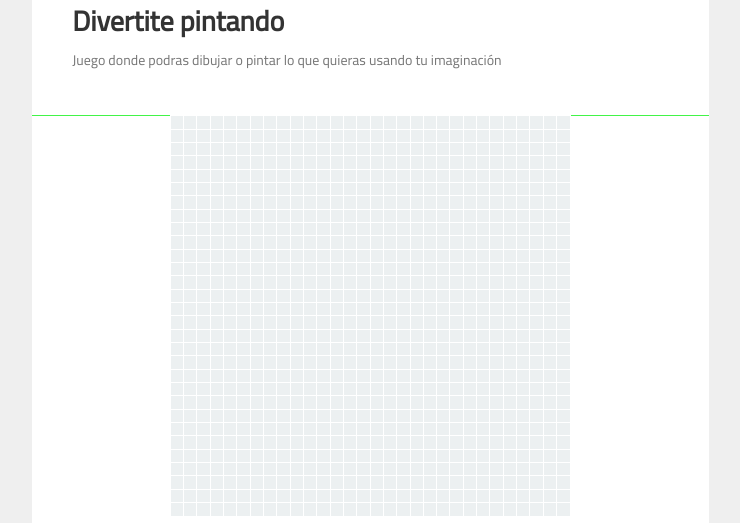
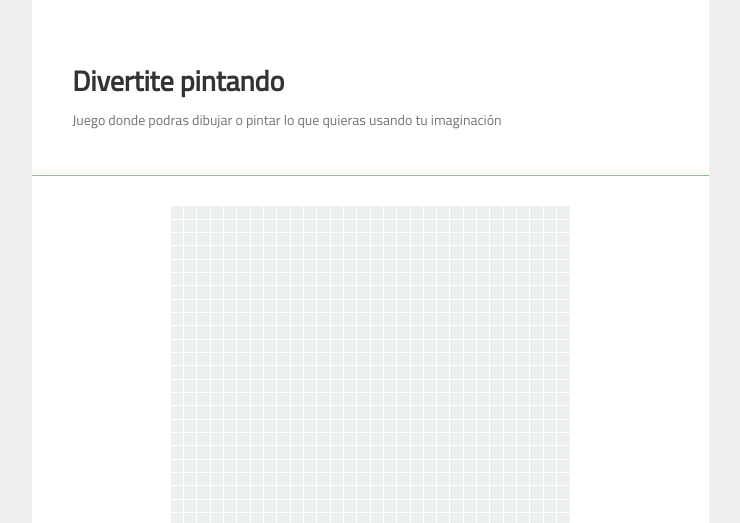
Before and after one commit to dariohernan/curriculum, a plain HTML site: page index.html in a window 1280 px wide. Shown: the part 2367-2890 px from the top of the page, without its empty margins (401-1141 px from the left). Drawn offline with nearby package versions, Linux system fonts and the light colour scheme; files whose address does not match are found by name.

Commit message:
Update estilo.css

```diff
--- a/css/estilo.css
+++ b/css/estilo.css
@@ -63,8 +63,14 @@ width: 63%;
 .sobre-mi,
 .estudios,
 .experiencia-laboral,
-.hobbies{
+.hobbies,
+.arcade,
+.pixelart{
 	padding: 30px 40px;
+}
+
+.pixelart{
+	margin-bottom: 100px;
 }
 
 .link{
```
